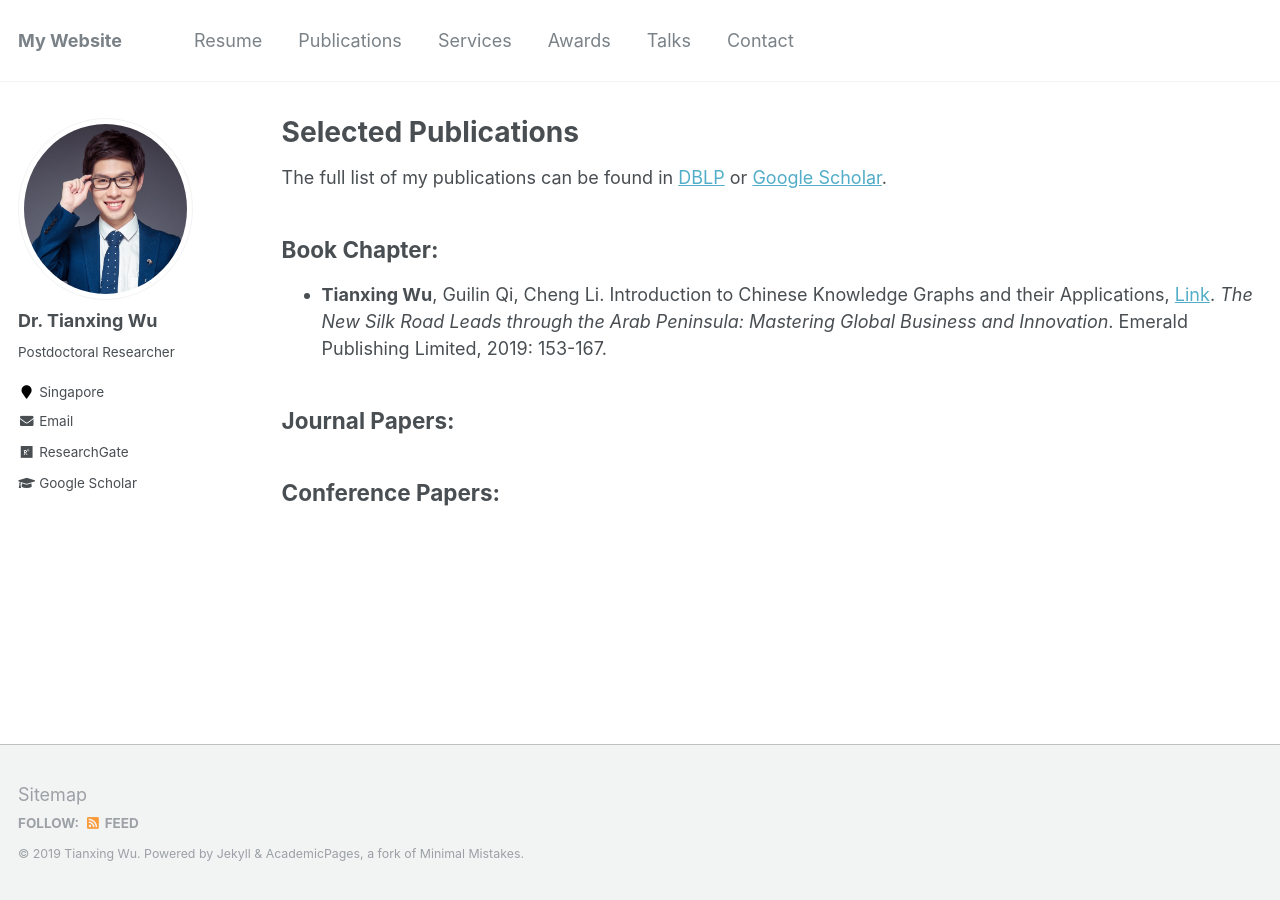
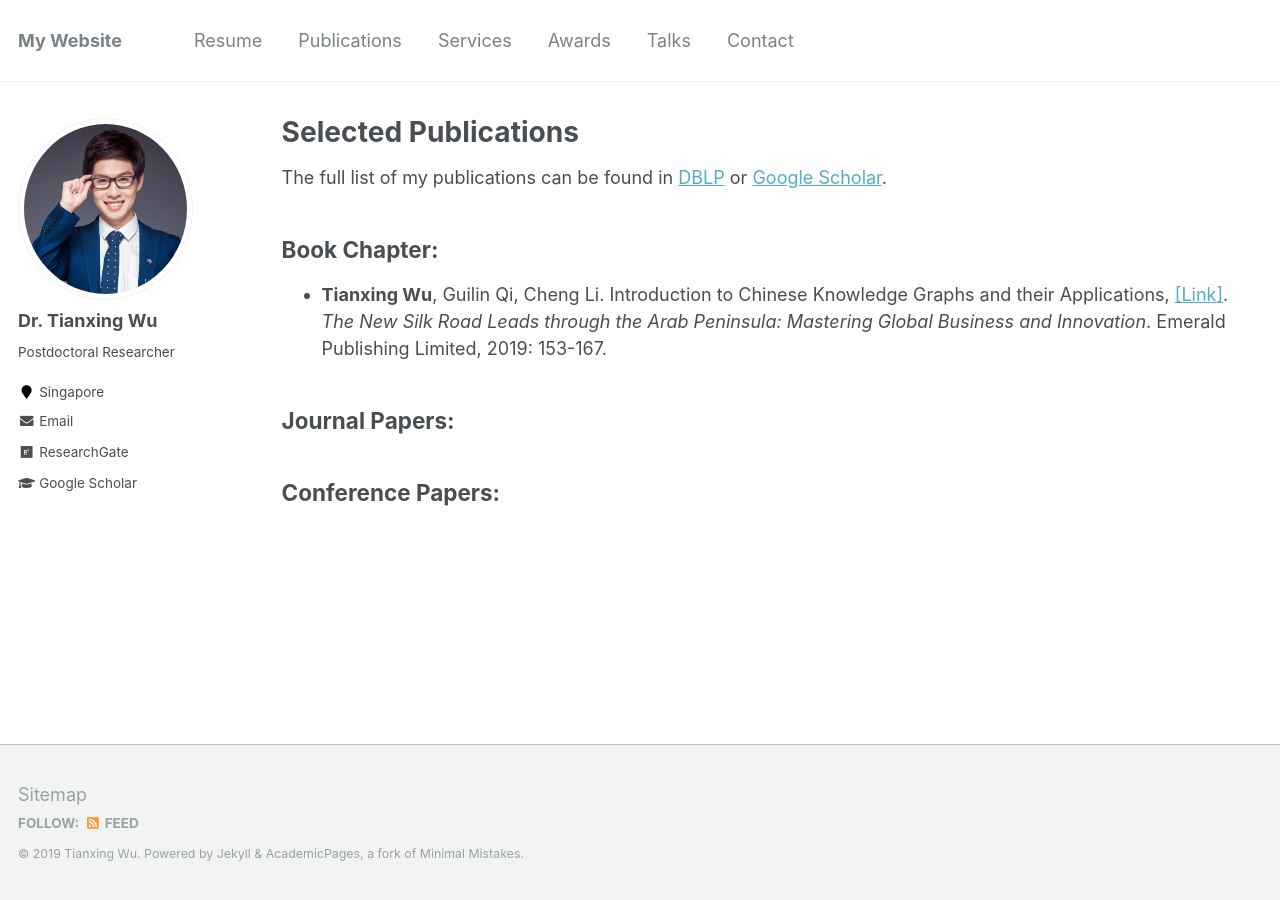
Before and after one commit to tianxing-wu/tianxing-wu.github.io, a Jekyll site: the page built from _pages/selected_publications.md, in a window 1280 px wide. Built offline with Jekyll 4.4.1, drawn with Linux system fonts in a browser that asks for light colours.

Commit message:
site update

```diff
--- a/_pages/selected_publications.md
+++ b/_pages/selected_publications.md
@@ -6,7 +6,7 @@ author_profile: true
 ---
 The full list of my publications can be found in [DBLP](https://dblp.uni-trier.de/pers/hd/w/Wu:Tianxing) or [Google Scholar](https://scholar.google.com/citations?user=VE7OlAkAAAAJ).
 ## Book Chapter:
-* **Tianxing Wu**, Guilin Qi, Cheng Li. Introduction to Chinese Knowledge Graphs and their Applications, [Link](https://www.emerald.com/insight/content/doi/10.1108/978-1-78756-679-820191010/full/html). <i>The New Silk Road Leads through the Arab Peninsula: Mastering Global Business and Innovation</i>. Emerald Publishing Limited, 2019: 153-167.
+* **Tianxing Wu**, Guilin Qi, Cheng Li. Introduction to Chinese Knowledge Graphs and their Applications, [[Link]](https://www.emerald.com/insight/content/doi/10.1108/978-1-78756-679-820191010/full/html). <i>The New Silk Road Leads through the Arab Peninsula: Mastering Global Business and Innovation</i>. Emerald Publishing Limited, 2019: 153-167.
 
 ## Journal Papers:
 
```
Also changed, not shown: 1 other file.
